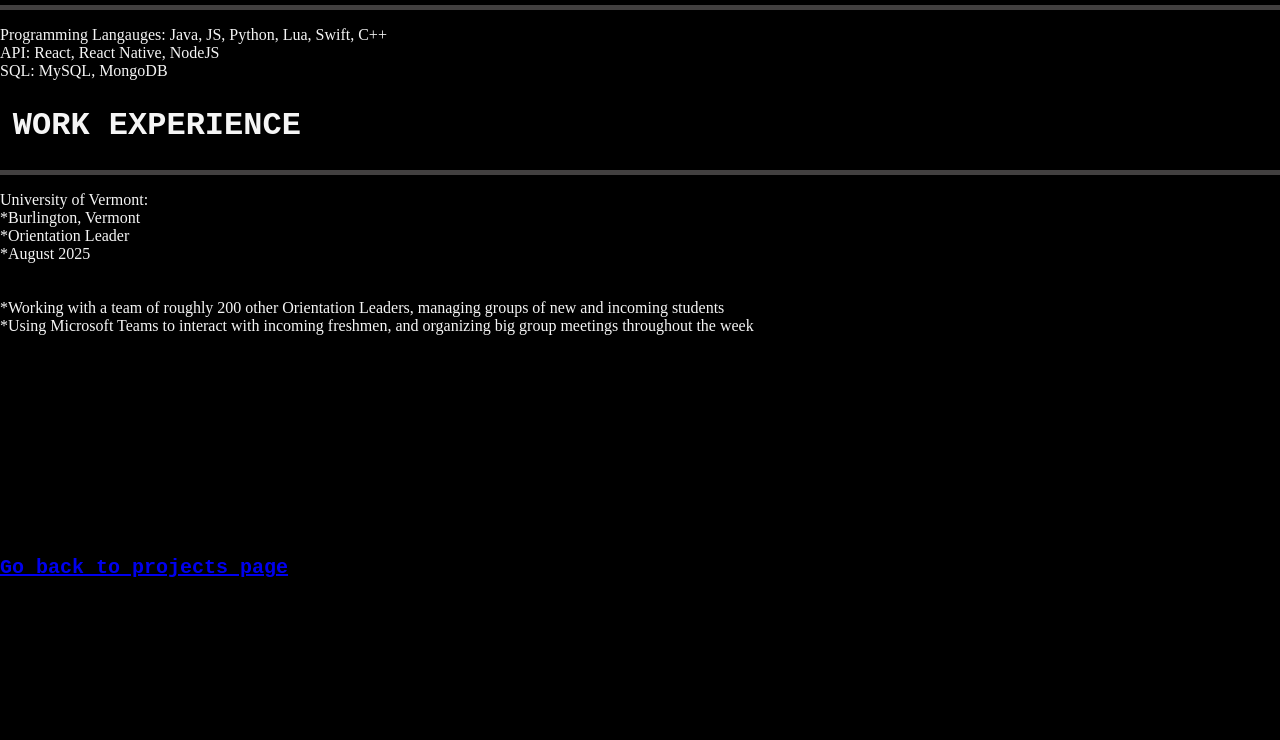
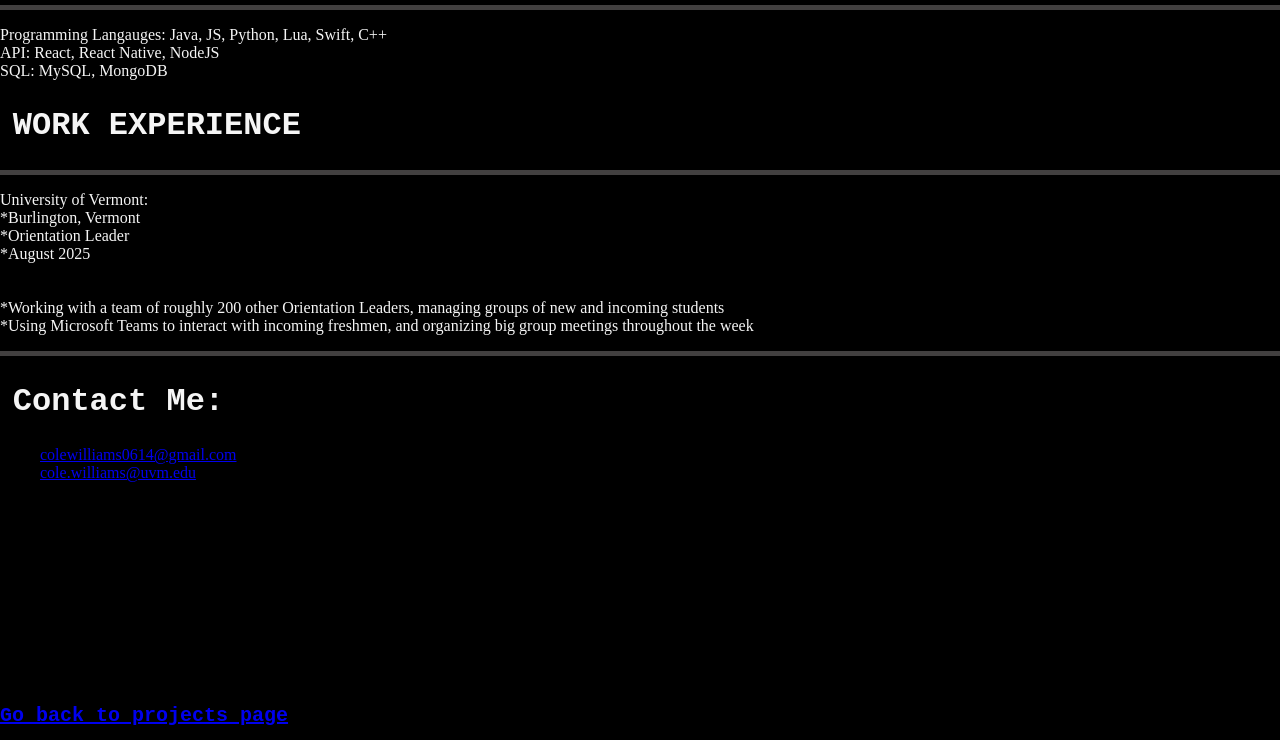
Before and after one commit to colewilliam-s/portfolio, a plain HTML site: page html-files/skills-contact.html in a window 1280 px wide. Shown: the part 671-1411 px from the top of the page. Before the commit the page ends 1264 px from the top, so only its background shows below. Drawn offline with Linux system fonts and the light colour scheme.

Commit message:
Added the contact information so people who visit the website can email me, and inquire about information

```diff
--- a/html-files/skills-contact.html
+++ b/html-files/skills-contact.html
@@ -75,7 +75,15 @@
                     *Working with a team of roughly 200 other Orientation Leaders, managing groups of new and incoming students<br>
                     *Using Microsoft Teams to interact with incoming freshmen, and organizing big group meetings throughout the week
                 </p>
+                <hr class="info-hr">
             </div>
+        </section>
+        <section id="contact">
+            <h1 class="heading">Contact Me:</h1>
+            <ul style="list-style: none; color: whitesmoke;">
+                <li><a href="mailto:colewilliams0614@gmail.com">colewilliams0614@gmail.com</a></li>
+                <li><a href="cole.williams@uvm.edu">cole.williams@uvm.edu</a></li>
+            </ul>
         </section>
         <footer id="footer">
             <h1 class="info-heading"><a href="../lab03.html">Go back to projects page</a></h1>
```
